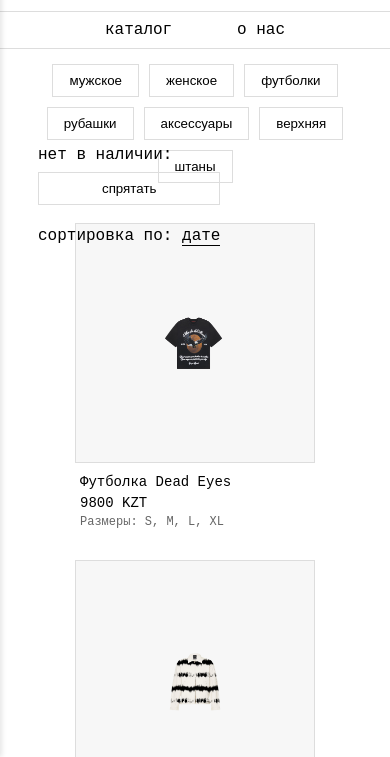
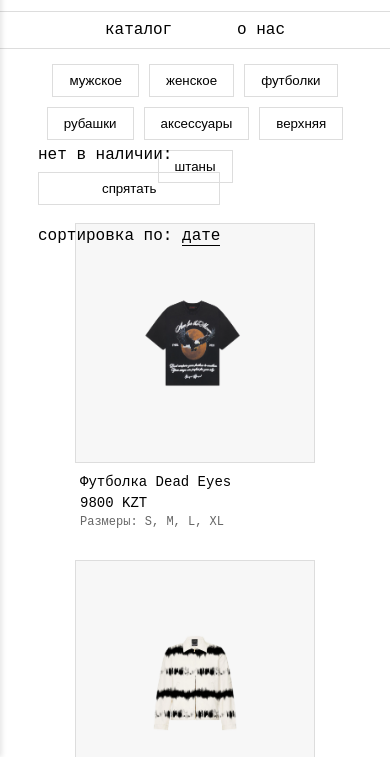
Before and after one commit to MaximushkaBed/site, a plain HTML site: page catalogue.html in a window 390 px wide. Shown: the part 87-844 px from the top of the page. Drawn offline with Linux system fonts and the light colour scheme.

Commit message:
fix: Исправил отображение фото товара в мобильной вёрстке

```diff
--- a/styles.css
+++ b/styles.css
@@ -264,8 +264,11 @@ body {
 
     /* Адаптивные товары */
     .products-grid > div img {
-        width: 160px !important;
-        height: 160px !important;
+        width: 100% !important;
+        height: 100% !important;
+        object-fit: contain !important;
+        max-width: none !important;
+        max-height: none !important;
     }
 
     .product-info {
@@ -358,8 +361,10 @@ body {
     }
 
     #productModalContent img {
+        width: 100% !important;
+        height: 100% !important;
+        object-fit: contain !important;
         max-height: 40vh;
-        object-fit: contain;
     }
 
     /* Улучшения для кнопок размера */
@@ -519,8 +524,15 @@ body {
     }
 
     .products-grid > div img {
-        width: 140px !important;
-        height: 140px !important;
+        width: 100% !important;
+        height: 100% !important;
+        object-fit: contain !important;
+    }
+
+    .product-card img {
+        width: 100%;
+        height: 100%;
+        object-fit: contain;
     }
 
     .carousel-btn {
```
